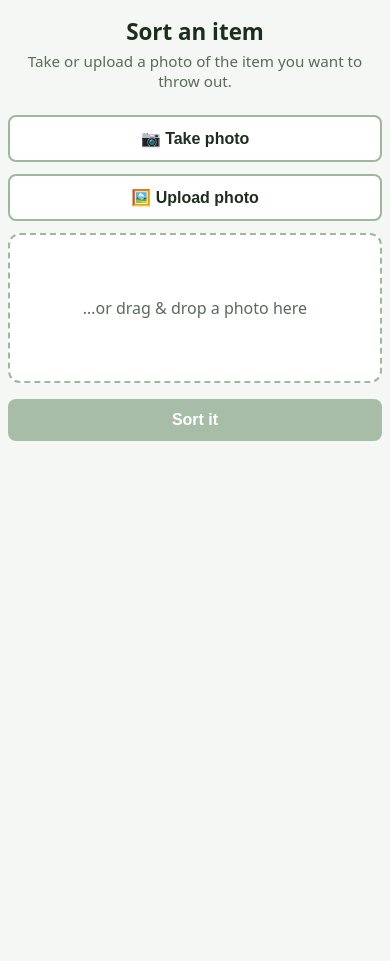
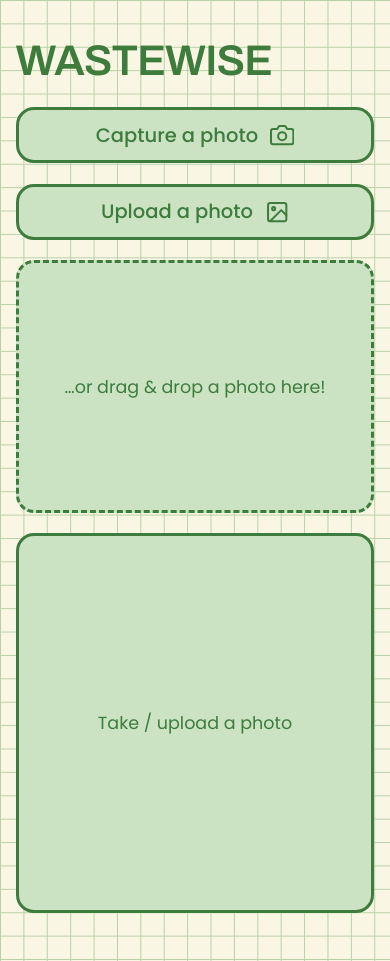
Before and after one commit to Lucianbai09/Waste-Wise, a Flask app: page /sort in a window 390 px wide. Before the commit the page ends 441 px from the top, so only its background shows below. Run offline with Flask 3, Linux system fonts and the light colour scheme.

Commit message:
Commit 5: sort page
- added customized design for home page
- works on all screens
- uploaded reference designs made on adobe studio

```diff
--- a/static/sort.js
+++ b/static/sort.js
@@ -1,7 +1,6 @@
 // downscale photos before upload — phone photos are 5-12 MB and would slow the demo
 const MAX_DIMENSION = 1280;
 
-const form = document.getElementById("upload-form");
 const cameraBtn = document.getElementById("camera-btn");
 const uploadBtn = document.getElementById("upload-btn");
 const cameraInput = document.getElementById("camera-input");
@@ -13,8 +12,8 @@ const cancelCameraBtn = document.getElementById("cancel-camera-btn");
 const dropZone = document.getElementById("drop-zone");
 const dropZoneText = document.getElementById("drop-zone-text");
 const preview = document.getElementById("preview");
-const classifyBtn = document.getElementById("classify-btn");
 const errorEl = document.getElementById("error");
+const panelHint = document.getElementById("panel-hint");
 const summaryEl = document.getElementById("overall-summary");
 const resultsList = document.getElementById("results-list");
 
@@ -34,6 +33,7 @@ function makeNote(className, text) {
 
 function renderResults(data) {
     resultsList.textContent = "";
+    resultsList.hidden = false;
     summaryEl.hidden = true;
     if (data.overall_summary && data.items.length > 1) {
         summaryEl.textContent = data.overall_summary;
@@ -111,13 +111,13 @@ function downscale(file) {
     });
 }
 
-function usePhoto(blob, label) {
+function usePhoto(blob) {
     processedBlob = blob;
     if (preview.src) URL.revokeObjectURL(preview.src);
     preview.src = URL.createObjectURL(blob);
     preview.hidden = false;
-    dropZoneText.textContent = label;
-    classifyBtn.disabled = false;
+    dropZoneText.hidden = true;
+    classify();
 }
 
 async function handleFile(file) {
@@ -130,7 +130,7 @@ async function handleFile(file) {
         showError(err.message);
         return;
     }
-    usePhoto(blob, file.name || "photo");
+    usePhoto(blob);
 }
 
 let mediaStream = null;
@@ -157,6 +157,7 @@ function stopCamera() {
     }
     cameraStream.srcObject = null;
     cameraView.hidden = true;
+    dropZone.hidden = false;
 }
 
 cameraBtn.addEventListener("click", async () => {
@@ -178,6 +179,7 @@ cameraBtn.addEventListener("click", async () => {
     }
     hideError();
     cameraStream.srcObject = mediaStream;
+    dropZone.hidden = true;
     cameraView.hidden = false;
 });
 
@@ -187,7 +189,7 @@ captureBtn.addEventListener("click", () => {
     if (!width) return; // stream not ready yet
     const blobPromise = toJpegBlob(cameraStream, width, height); // draws the frame before the stream stops
     stopCamera();
-    blobPromise.then((blob) => usePhoto(blob, "camera photo"), (err) => showError(err.message));
+    blobPromise.then(usePhoto, (err) => showError(err.message));
 });
 
 cancelCameraBtn.addEventListener("click", stopCamera);
@@ -211,13 +213,16 @@ dropZone.addEventListener("drop", (e) => {
     handleFile(e.dataTransfer.files[0]);
 });
 
-form.addEventListener("submit", async (e) => {
-    e.preventDefault();
-    if (!processedBlob) return;
+let sorting = false;
 
-    classifyBtn.disabled = true;
-    classifyBtn.innerHTML = '<span class="spinner"></span>Sorting...';
+async function classify() {
+    if (sorting || !processedBlob) return;
+    sorting = true;
     hideError();
+    resultsList.hidden = true;
+    summaryEl.hidden = true;
+    panelHint.hidden = false;
+    panelHint.innerHTML = '<span class="spinner"></span>sorting&hellip;';
 
     try {
         const formData = new FormData();
@@ -227,12 +232,12 @@ form.addEventListener("submit", async (e) => {
         const data = await res.json();
 
         if (!res.ok) throw new Error(data.error || "Something went wrong.");
+        panelHint.hidden = true;
         renderResults(data);
-        resultsList.scrollIntoView({ behavior: "smooth", block: "nearest" });
     } catch (err) {
+        panelHint.hidden = true;
         showError(err.message || "Something went wrong.");
     } finally {
-        classifyBtn.disabled = false;
-        classifyBtn.textContent = "Sort it";
+        sorting = false;
     }
-});
+}
--- a/static/style.css
+++ b/static/style.css
@@ -4,144 +4,11 @@
     padding: 0;
 }
 
+/* grid-paper background shared by both pages (from the Canva design) */
 body {
     font-family: system-ui, -apple-system, "Segoe UI", sans-serif;
-    background: #f4f7f4;
     color: #1f2d1f;
     min-height: 100vh;
-    display: flex;
-    justify-content: center;
-    padding: 2rem 1rem;
-}
-
-.container {
-    width: 100%;
-    max-width: 640px;
-    text-align: center;
-}
-
-h1 {
-    margin-bottom: 0.25rem;
-}
-
-.subtitle {
-    color: #5a6b5a;
-    margin-bottom: 1.5rem;
-}
-
-.photo-buttons {
-    display: flex;
-    gap: 0.75rem;
-    margin-bottom: 0.75rem;
-}
-
-.photo-buttons button,
-.camera-controls button {
-    flex: 1;
-    padding: 0.75rem;
-    font-size: 1rem;
-    font-weight: 600;
-    color: #1f2d1f;
-    background: #fff;
-    border: 2px solid #9db89d;
-    border-radius: 8px;
-    cursor: pointer;
-    transition: border-color 0.2s, background 0.2s;
-}
-
-.photo-buttons button:hover,
-.camera-controls button:hover {
-    border-color: #3e7c3e;
-    background: #eef5ee;
-}
-
-.camera-view {
-    margin-bottom: 0.75rem;
-}
-
-.camera-view video {
-    width: 100%;
-    border-radius: 12px;
-    background: #000;
-}
-
-.camera-controls {
-    display: flex;
-    gap: 0.75rem;
-    margin-top: 0.5rem;
-}
-
-#capture-btn {
-    color: #fff;
-    background: #3e7c3e;
-    border-color: #3e7c3e;
-}
-
-#capture-btn:hover {
-    background: #2f612f;
-}
-
-.drop-zone {
-    display: flex;
-    flex-direction: column;
-    align-items: center;
-    justify-content: center;
-    gap: 0.5rem;
-    min-height: 220px;
-    border: 2px dashed #9db89d;
-    border-radius: 12px;
-    background: #fff;
-    cursor: pointer;
-    padding: 1rem;
-    transition: border-color 0.2s, background 0.2s;
-}
-
-.drop-zone:hover,
-.drop-zone.dragover {
-    border-color: #3e7c3e;
-    background: #eef5ee;
-}
-
-.drop-zone img {
-    max-width: 100%;
-    max-height: 300px;
-    border-radius: 8px;
-}
-
-#drop-zone-text {
-    color: #5a6b5a;
-}
-
-.primary-btn {
-    display: block;
-    margin-top: 1rem;
-    width: 100%;
-    padding: 0.75rem;
-    font-size: 1rem;
-    font-weight: 600;
-    text-align: center;
-    text-decoration: none;
-    color: #fff;
-    background: #3e7c3e;
-    border: none;
-    border-radius: 8px;
-    cursor: pointer;
-    transition: background 0.2s;
-}
-
-.primary-btn:hover:not(:disabled) {
-    background: #2f612f;
-}
-
-.primary-btn:disabled {
-    background: #a8bda8;
-    cursor: not-allowed;
-}
-
-/* Home / landing page (matches homeOG.png Canva design) */
-body.home {
-    display: block;
-    padding: 0;
     overflow-x: clip;
     background-color: #faf6e4;
     background-image:
@@ -149,6 +16,8 @@ body.home {
         linear-gradient(90deg, #b9d0a6 1px, transparent 1px);
     background-size: 2.35vw 2.35vw;
 }
+
+/* ---------------- Home / landing page (matches homeOG.png) ---------------- */
 
 .hero {
     display: flex;
@@ -254,7 +123,293 @@ body.home {
     }
 }
 
+/* ---------------- Sort page (matches sortpageOG.png / sortpage.png) ---------------- */
+
+.sort-page {
+    display: flex;
+    flex-direction: column;
+    height: 100vh;
+    padding: 4vh 6vw 6vh;
+}
+
+.sort-page [hidden] {
+    display: none !important;
+}
+
+.logo {
+    font-family: "Archivo", system-ui, sans-serif;
+    font-weight: 600;
+    font-size: clamp(2rem, 5.2vw, 6.5rem);
+    line-height: 1;
+    letter-spacing: -0.02em;
+    color: #3e7c3e;
+    text-decoration: none;
+    align-self: flex-start;
+    margin-bottom: 3.5vh;
+}
+
+.sort-columns {
+    display: flex;
+    gap: 4vw;
+    flex: 1;
+    min-height: 0;
+}
+
+.sort-left {
+    width: 44%;
+    display: flex;
+    flex-direction: column;
+    gap: 2.4vh;
+    min-height: 0;
+}
+
+.pill-btn {
+    display: flex;
+    align-items: center;
+    justify-content: center;
+    gap: 0.6em;
+    font-family: "Poppins", system-ui, sans-serif;
+    font-weight: 500;
+    font-size: clamp(1rem, 2.1vw, 2.5rem);
+    color: #3e7c3e;
+    background: #cbe3c3;
+    border: 3px solid #3e7c3e;
+    border-radius: 18px;
+    padding: 0.55em 1em;
+    cursor: pointer;
+    transition: background 0.2s;
+}
+
+.pill-btn:hover {
+    background: #badcae;
+}
+
+.pill-btn svg {
+    width: 1.25em;
+    height: 1.25em;
+    flex-shrink: 0;
+}
+
+.drop-zone {
+    flex: 1;
+    min-height: 0;
+    display: flex;
+    flex-direction: column;
+    align-items: center;
+    justify-content: center;
+    gap: 0.75rem;
+    overflow: hidden;
+    text-align: center;
+    font-family: "Poppins", system-ui, sans-serif;
+    font-size: clamp(1rem, 2.1vw, 2.5rem);
+    color: #3e7c3e;
+    background: #cbe3c3;
+    border: 3px dashed #3e7c3e;
+    border-radius: 18px;
+    padding: 1rem;
+    cursor: pointer;
+    transition: background 0.2s;
+}
+
+.drop-zone:hover,
+.drop-zone.dragover {
+    background: #badcae;
+}
+
+.drop-zone img {
+    max-width: 100%;
+    max-height: 90%;
+    min-height: 0;
+    object-fit: contain;
+    border-radius: 12px;
+}
+
+.camera-view {
+    flex: 1;
+    min-height: 0;
+    display: flex;
+    flex-direction: column;
+    gap: 0.75rem;
+}
+
+.camera-view video {
+    flex: 1;
+    min-height: 0;
+    width: 100%;
+    object-fit: cover;
+    border-radius: 18px;
+    border: 3px solid #3e7c3e;
+    background: #000;
+}
+
+.camera-controls {
+    display: flex;
+    gap: 0.75rem;
+}
+
+.camera-controls button {
+    flex: 1;
+    font-family: "Poppins", system-ui, sans-serif;
+    font-weight: 500;
+    font-size: clamp(0.95rem, 1.3vw, 1.5rem);
+    color: #3e7c3e;
+    background: #cbe3c3;
+    border: 3px solid #3e7c3e;
+    border-radius: 14px;
+    padding: 0.5em;
+    cursor: pointer;
+    transition: background 0.2s;
+}
+
+.camera-controls button:hover {
+    background: #badcae;
+}
+
+#capture-btn {
+    color: #fff;
+    background: #3e7c3e;
+}
+
+#capture-btn:hover {
+    background: #2f612f;
+}
+
+.sort-right {
+    flex: 1;
+    min-width: 0;
+    min-height: 0;
+    display: flex;
+    flex-direction: column;
+    gap: clamp(0.75rem, 1.2vw, 1.5rem);
+    background: #cbe3c3;
+    border: 3px solid #3e7c3e;
+    border-radius: 18px;
+    padding: clamp(0.75rem, 1.2vw, 1.5rem);
+}
+
+.panel-hint {
+    margin: auto;
+    display: flex;
+    align-items: center;
+    gap: 0.6em;
+    font-family: "Poppins", system-ui, sans-serif;
+    font-size: clamp(1rem, 2.1vw, 2.5rem);
+    color: #3e7c3e;
+}
+
+.overall-summary {
+    flex-shrink: 0;
+    text-align: center;
+    font-family: "Poppins", system-ui, sans-serif;
+    color: #2f612f;
+}
+
+#results-list {
+    flex: 1;
+    min-height: 0;
+    overflow-y: auto;
+    display: flex;
+    flex-direction: column;
+    gap: clamp(0.75rem, 1.2vw, 1.5rem);
+}
+
+.item-card {
+    --bin-color: #6b7280;
+    flex-shrink: 0;
+    min-height: 31%;
+    background: #fff;
+    border-radius: 18px;
+    border-left: clamp(14px, 1.6vw, 32px) solid var(--bin-color);
+    padding: clamp(0.75rem, 1.3vw, 1.5rem) clamp(1rem, 1.5vw, 1.75rem);
+}
+
+.item-card.garbage   { --bin-color: #111111; }
+.item-card.recycling { --bin-color: #6b8cf0; }
+.item-card.compost   { --bin-color: #10b528; }
+.item-card.hazardous { --bin-color: #ea580c; }
+
+.item-header {
+    display: flex;
+    align-items: center;
+    justify-content: space-between;
+    gap: 0.75rem;
+    flex-wrap: wrap;
+    margin-bottom: 0.5rem;
+}
+
+.item-header h3 {
+    text-transform: capitalize;
+    font-family: "Poppins", system-ui, sans-serif;
+    font-weight: 600;
+    font-size: clamp(1rem, 1.5vw, 1.8rem);
+}
+
+.bin-badge {
+    padding: 0.25rem 0.9rem;
+    border-radius: 999px;
+    font-size: clamp(0.8rem, 1vw, 1.2rem);
+    font-weight: 600;
+    color: #fff;
+    background: var(--bin-color);
+    white-space: nowrap;
+}
+
+.explanation {
+    color: #374151;
+    line-height: 1.5;
+    font-size: clamp(0.9rem, 1.1vw, 1.35rem);
+}
+
+.prep-note {
+    margin-top: 0.6rem;
+    padding: 0.5rem 0.75rem;
+    background: #fef3c7;
+    border-radius: 10px;
+    color: #78350f;
+    font-weight: 500;
+    font-size: clamp(0.9rem, 1.1vw, 1.35rem);
+}
+
+.warning-box {
+    margin-top: 0.6rem;
+    padding: 0.6rem 0.75rem;
+    background: #fee2e2;
+    border: 1px solid #dc2626;
+    border-radius: 10px;
+    color: #991b1b;
+    font-weight: 600;
+    font-size: clamp(0.9rem, 1.1vw, 1.35rem);
+}
+
+.error {
+    margin: auto;
+    color: #dc2626;
+    font-family: "Poppins", system-ui, sans-serif;
+    font-weight: 600;
+}
+
+.spinner {
+    display: inline-block;
+    width: 1em;
+    height: 1em;
+    flex-shrink: 0;
+    border: 2px solid rgba(62, 124, 62, 0.25);
+    border-top-color: currentColor;
+    border-radius: 50%;
+    animation: spin 0.8s linear infinite;
+}
+
+@keyframes spin {
+    to { transform: rotate(360deg); }
+}
+
+/* ---------------- small screens ---------------- */
+
 @media (max-width: 820px) {
+    body {
+        background-size: 6vw 6vw;
+    }
+
     .hero {
         flex-direction: column;
         justify-content: center;
@@ -286,189 +441,56 @@ body.home {
         --scene: min(92vw, 70vh);
     }
 
-    body.home {
-        background-size: 6vw 6vw;
-    }
-}
-
-.spinner {
-    display: inline-block;
-    width: 1em;
-    height: 1em;
-    margin-right: 0.5rem;
-    vertical-align: -0.15em;
-    border: 2px solid rgba(255, 255, 255, 0.4);
-    border-top-color: #fff;
-    border-radius: 50%;
-    animation: spin 0.8s linear infinite;
-}
-
-@keyframes spin {
-    to { transform: rotate(360deg); }
-}
-
-#results {
-    margin-top: 1.5rem;
-    text-align: left;
-}
-
-.overall-summary {
-    text-align: center;
-    color: #5a6b5a;
-    margin-bottom: 0.75rem;
-}
-
-.item-card {
-    --bin-color: #6b7280;
-    background: #fff;
-    border-radius: 12px;
-    border-left: 6px solid var(--bin-color);
-    box-shadow: 0 2px 8px rgba(0, 0, 0, 0.06);
-    padding: 1rem 1.25rem;
-    margin-bottom: 0.75rem;
-}
-
-.item-header {
-    display: flex;
-    align-items: center;
-    justify-content: space-between;
-    gap: 0.75rem;
-    flex-wrap: wrap;
-    margin-bottom: 0.5rem;
-}
-
-.item-header h3 {
-    text-transform: capitalize;
-}
-
-.bin-badge {
-    padding: 0.25rem 0.9rem;
-    border-radius: 999px;
-    font-size: 0.85rem;
-    font-weight: 600;
-    color: #fff;
-    background: var(--bin-color);
-    white-space: nowrap;
-}
-
-.item-card.garbage   { --bin-color: #4b5563; }
-.item-card.recycling { --bin-color: #2563eb; }
-.item-card.compost   { --bin-color: #16a34a; }
-.item-card.hazardous { --bin-color: #ea580c; }
-
-.explanation {
-    color: #374151;
-    line-height: 1.5;
-}
-
-.prep-note {
-    margin-top: 0.6rem;
-    padding: 0.5rem 0.75rem;
-    background: #fef3c7;
-    border-radius: 8px;
-    color: #78350f;
-    font-weight: 500;
-}
-
-.warning-box {
-    margin-top: 0.6rem;
-    padding: 0.6rem 0.75rem;
-    background: #fee2e2;
-    border: 1px solid #dc2626;
-    border-radius: 8px;
-    color: #991b1b;
-    font-weight: 600;
-}
-
-.error {
-    margin-top: 1rem;
-    color: #dc2626;
-}
-
-/* Canva design mode: full-page export as the page background, with the real
-   interactive elements absolutely positioned over it in % so they scale */
-.design-page {
-    position: relative;
-    width: 100%;
-    max-width: 640px;
-    margin: 0 auto;
-}
-
-.design-page .design-bg {
-    display: block;
-    width: 100%;
-    height: auto;
-}
-
-.hotspot {
-    position: absolute;
-    background: none;
-    border: none;
-    padding: 0;
-    cursor: pointer;
-    font-size: 0;
-    color: transparent;
-}
-
-/* individually exported webp items (buttons, icons) */
-.img-btn {
-    background: none;
-    border: none;
-    padding: 0;
-    cursor: pointer;
-}
-
-.img-btn img {
-    display: block;
-    width: 100%;
-}
-
-@media (min-width: 1200px) {
-    .container {
-        max-width: 720px;
-    }
-}
-
-@media (max-width: 768px) {
-    body {
-        padding: 1.25rem 0.75rem;
+    .sort-page {
+        height: auto;
+        min-height: 100vh;
+        padding: 2.5rem 4vw 3rem;
     }
 
-    h1 {
-        font-size: 1.6rem;
+    .logo {
+        font-size: 11vw;
+        margin-bottom: 1.5rem;
+    }
+
+    .sort-columns {
+        flex-direction: column;
+        gap: 1.25rem;
+    }
+
+    .sort-left {
+        width: 100%;
+    }
+
+    .pill-btn {
+        font-size: 5vw;
     }
 
     .drop-zone {
-        min-height: 180px;
-    }
-}
-
-@media (min-width: 481px) and (max-width: 768px) {
-    .photo-buttons button {
-        font-size: 0.95rem;
-        padding: 0.6rem;
-    }
-}
-
-@media (max-width: 480px) {
-    body {
-        padding: 1rem 0.5rem;
+        flex: none;
+        min-height: 30vh;
+        font-size: 4.5vw;
     }
 
-    h1 {
-        font-size: 1.4rem;
+    .drop-zone img {
+        max-height: 50vh;
     }
 
-    .subtitle {
-        font-size: 0.95rem;
+    .camera-view {
+        flex: none;
+        min-height: 40vh;
     }
 
-    .photo-buttons {
-        flex-direction: column;
+    .sort-right {
+        min-height: 45vh;
+        max-height: 75vh;
     }
 
-    .drop-zone {
-        min-height: 150px;
+    .panel-hint {
+        font-size: 4.5vw;
+    }
+
+    .item-card {
+        min-height: 0;
     }
 
     .item-header {
--- a/templates/sort.html
+++ b/templates/sort.html
@@ -3,21 +3,28 @@
 <head>
     <meta charset="UTF-8">
     <meta name="viewport" content="width=device-width, initial-scale=1.0">
-    <title>Sort an item — Trash Detector Sorter</title>
+    <title>Waste Wise — sort an item</title>
     <link rel="icon" type="image/webp" href="{{ url_for('static', filename='img/earth.webp') }}">
     <link rel="apple-touch-icon" href="{{ url_for('static', filename='img/earth.webp') }}">
+    <link rel="preconnect" href="https://fonts.googleapis.com">
+    <link rel="preconnect" href="https://fonts.gstatic.com" crossorigin>
+    <link href="https://fonts.googleapis.com/css2?family=Archivo:wght@600&family=Poppins:wght@400;500;600&display=swap" rel="stylesheet">
     <link rel="stylesheet" href="{{ url_for('static', filename='style.css') }}">
 </head>
-<body>
-    <main class="container">
-        <h1>Sort an item</h1>
-        <p class="subtitle">Take or upload a photo of the item you want to throw out.</p>
+<body class="sort">
+    <main class="sort-page">
+        <a class="logo" href="/">WASTEWISE</a>
 
-        <form id="upload-form">
-            <div class="photo-buttons">
-                <button type="button" id="camera-btn">&#128247; Take photo</button>
-                <button type="button" id="upload-btn">&#128444;&#65039; Upload photo</button>
-            </div>
+        <div class="sort-columns">
+            <div class="sort-left">
+                <button type="button" id="camera-btn" class="pill-btn">
+                    Capture a photo
+                    <svg viewBox="0 0 24 24" fill="none" stroke="currentColor" stroke-width="2" stroke-linecap="round" stroke-linejoin="round" aria-hidden="true"><path d="M23 19a2 2 0 0 1-2 2H3a2 2 0 0 1-2-2V8a2 2 0 0 1 2-2h4l2-3h6l2 3h4a2 2 0 0 1 2 2z"/><circle cx="12" cy="13" r="4"/></svg>
+                </button>
+                <button type="button" id="upload-btn" class="pill-btn">
+                    Upload a photo
+                    <svg viewBox="0 0 24 24" fill="none" stroke="currentColor" stroke-width="2" stroke-linecap="round" stroke-linejoin="round" aria-hidden="true"><rect x="3" y="3" width="18" height="18" rx="2"/><circle cx="8.5" cy="8.5" r="1.5"/><path d="m21 15-5-5L5 21"/></svg>
+                </button>
                 <input type="file" id="camera-input" accept="image/*" capture="environment" hidden>
                 <input type="file" id="file-input" accept="image/*" hidden>
 
@@ -31,18 +38,17 @@
 
                 <div class="drop-zone" id="drop-zone">
                     <img id="preview" alt="Preview" hidden>
-                <span id="drop-zone-text">&hellip;or drag &amp; drop a photo here</span>
+                    <span id="drop-zone-text">&hellip;or drag &amp; drop a photo here!</span>
+                </div>
             </div>
 
-            <button type="submit" id="classify-btn" class="primary-btn" disabled>Sort it</button>
-        </form>
-
+            <section class="sort-right">
+                <p id="panel-hint" class="panel-hint">Take / upload a photo</p>
+                <p id="overall-summary" class="overall-summary" hidden></p>
+                <div id="results-list" hidden></div>
                 <p id="error" class="error" hidden></p>
-
-        <section id="results">
-            <p id="overall-summary" class="overall-summary" hidden></p>
-            <div id="results-list"></div>
             </section>
+        </div>
     </main>
 
     <script src="{{ url_for('static', filename='sort.js') }}"></script>
```
Also changed, not shown: static/img/sortpage.png (added), static/img/sortpageOG.png (added). Lines whose indentation alone changed are shown as unchanged.
